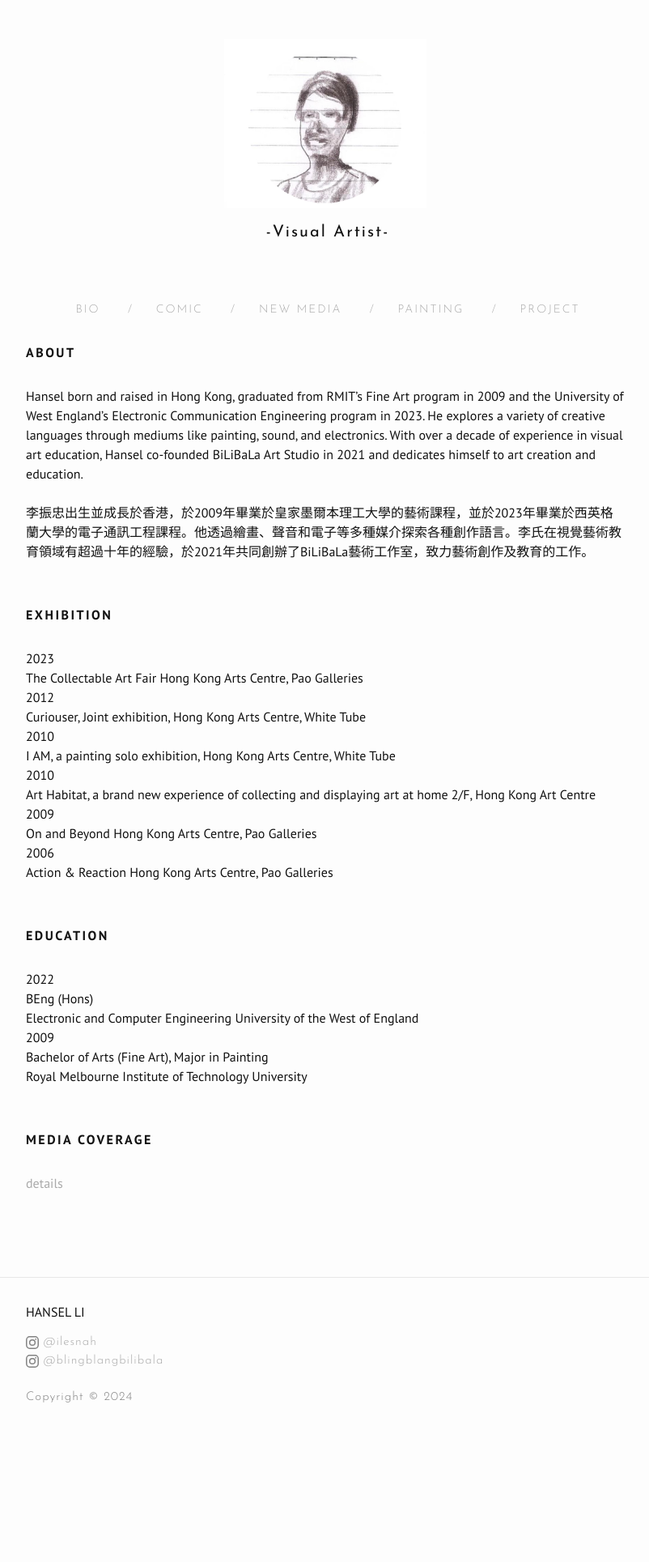
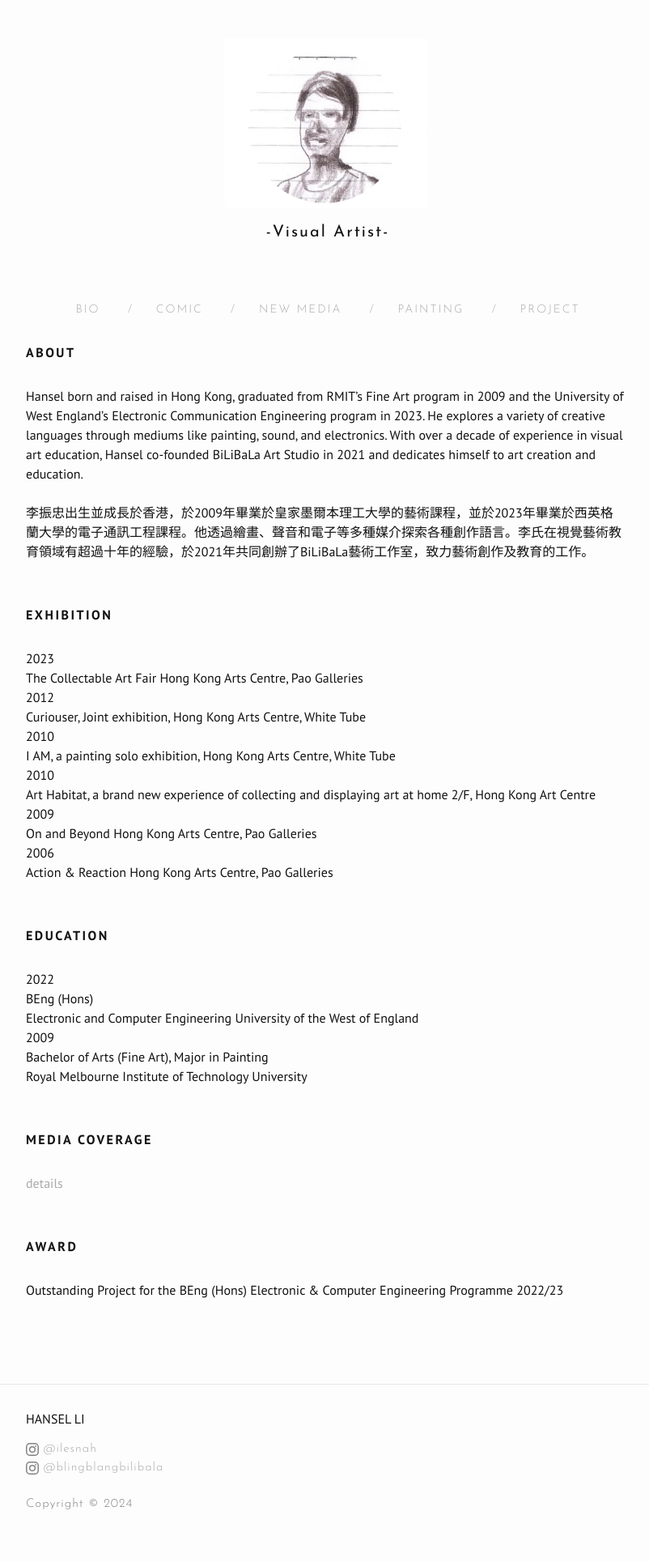
Before and after one commit to Hanseli/hanseli.github.io, a Jekyll site: the page built from index.html, in a window 1280 px wide. Shown: the whole page at 81% size, without its empty margins (238-1040 px from the left). Built offline with Jekyll 4.4.1, drawn with Linux system fonts in a browser that asks for light colours; nearby versions of some CDN libraries; the list of posts is cut into pages by our own code; before the commit the page ends 1797 px from its top, so only the background shows below that.

Commit message:
Update index.html

```diff
--- a/index.html
+++ b/index.html
@@ -74,7 +74,11 @@ category: "design"
 <!--(co-presented with Hong Kong Art School)-->
 <p class="sub-Cata-title">MEDIA COVERAGE</p>
 <a href="/MediaCoverage/index" target="_blank" rel="noopener noreferrer">details </a>
+<br>
+<br>
+<p class="sub-Cata-title">AWARD</p>
 
+Outstanding Project for the BEng (Hons) Electronic & Computer Engineering Programme 2022/23
 
 <br>
 <br>
```
